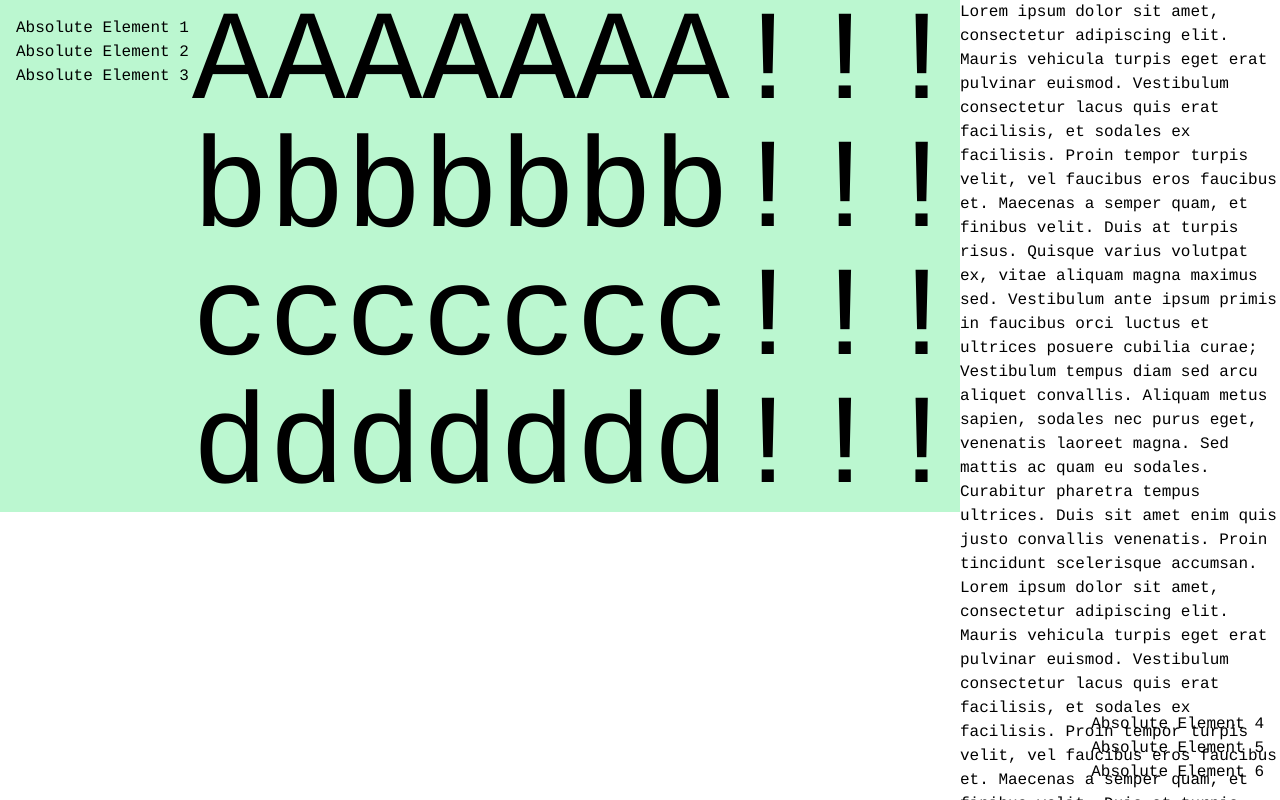
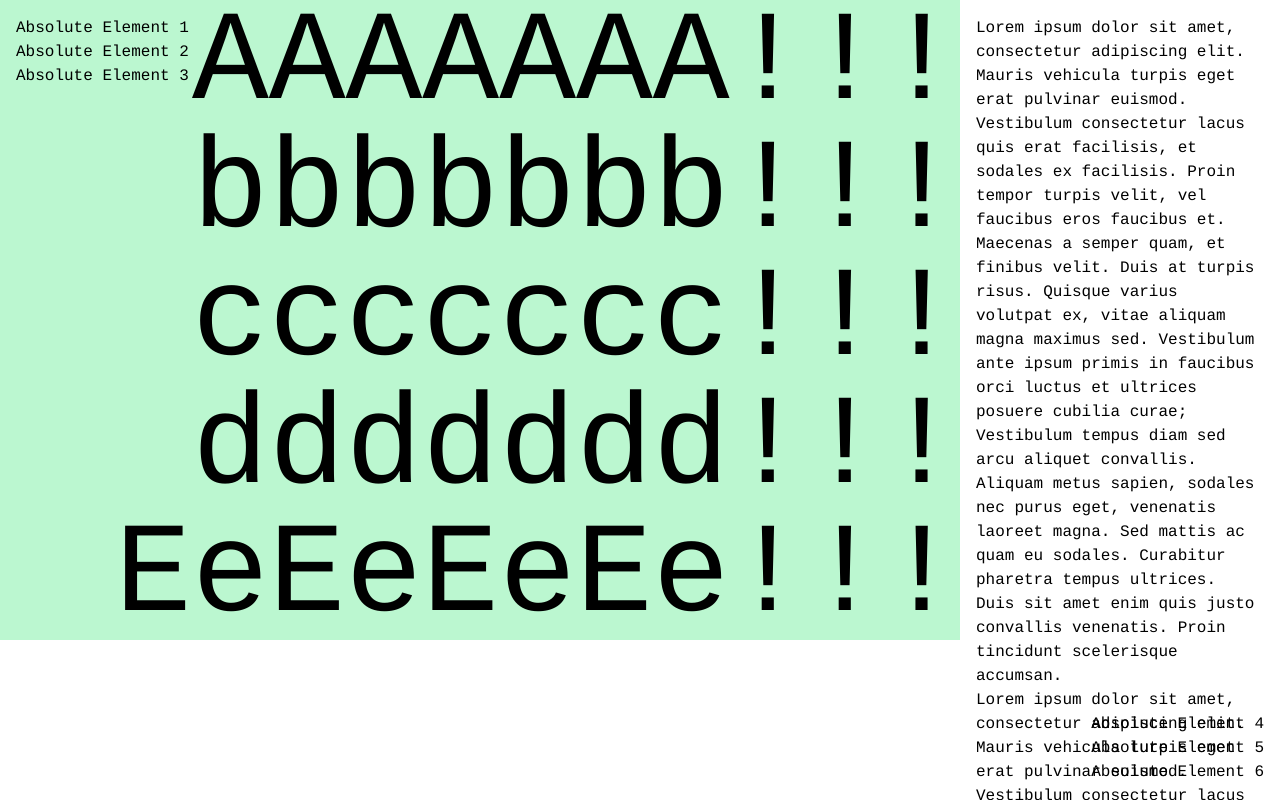
Before and after one commit to rcmilan/rcmilan, a React (Create React App) app: page / in a window 1280 px wide. Shown: the top 800 px of the page. Built offline with nearby package versions, Linux system fonts and the light colour scheme.

Commit message:
implementando fixedContent

```diff
--- a/src/pages/App.tsx
+++ b/src/pages/App.tsx
@@ -1,4 +1,5 @@
 import React from "react";
+import FixedContent from "../components/fixedContent";
 
 type Item = {
   id: number;
@@ -27,10 +28,15 @@ const items = [
     content: "ddddddd!!!",
     uri: "#!",
   },
+  {
+    id: 5,
+    content: "EeEeEeEe!!!",
+    uri: "#!",
+  }
 ];
 
 function App() {
-  const generateLi = (item: Item) => {
+  const generateListHref = (item: Item) => {
     return (
       <li
         key={item.id}
@@ -42,55 +48,51 @@ function App() {
       </li>
     );
   };
+  //blur-sm pointer-events-none
 
   return (
     <>
-      <div className="fixed top-0 left-0 p-4 z-10">
-        <p>Absolute Element 1</p>
-        <p>Absolute Element 2</p>
-        <p>Absolute Element 3</p>
-      </div>
-      <div className="fixed bottom-0 right-0 p-4 z-10">
-        <p>Absolute Element 4</p>
-        <p>Absolute Element 5</p>
-        <p>Absolute Element 6</p>
-      </div>
-      <div className="flex">
+      <FixedContent />
+      <div className="">
+        <div className="flex ">
           <div className="flex-auto basis-3/4">
             <div>
-            <ul className="list-none">{items.map((i) => generateLi(i))}</ul>
+              <ul className="list-none">
+                {items.map((i) => generateListHref(i))}
+              </ul>
             </div>
           </div>
 
-        <div className="flex-auto basis-1/4">
+          <div className="flex-auto basis-1/4 p-4">
             <p>
               Lorem ipsum dolor sit amet, consectetur adipiscing elit. Mauris
               vehicula turpis eget erat pulvinar euismod. Vestibulum consectetur
               lacus quis erat facilisis, et sodales ex facilisis. Proin tempor
-            turpis velit, vel faucibus eros faucibus et. Maecenas a semper quam,
-            et finibus velit. Duis at turpis risus. Quisque varius volutpat ex,
-            vitae aliquam magna maximus sed. Vestibulum ante ipsum primis in
-            faucibus orci luctus et ultrices posuere cubilia curae; Vestibulum
-            tempus diam sed arcu aliquet convallis. Aliquam metus sapien,
-            sodales nec purus eget, venenatis laoreet magna. Sed mattis ac quam
-            eu sodales. Curabitur pharetra tempus ultrices. Duis sit amet enim
-            quis justo convallis venenatis. Proin tincidunt scelerisque
-            accumsan.
+              turpis velit, vel faucibus eros faucibus et. Maecenas a semper
+              quam, et finibus velit. Duis at turpis risus. Quisque varius
+              volutpat ex, vitae aliquam magna maximus sed. Vestibulum ante
+              ipsum primis in faucibus orci luctus et ultrices posuere cubilia
+              curae; Vestibulum tempus diam sed arcu aliquet convallis. Aliquam
+              metus sapien, sodales nec purus eget, venenatis laoreet magna. Sed
+              mattis ac quam eu sodales. Curabitur pharetra tempus ultrices.
+              Duis sit amet enim quis justo convallis venenatis. Proin tincidunt
+              scelerisque accumsan.
             </p>
             <p>
               Lorem ipsum dolor sit amet, consectetur adipiscing elit. Mauris
               vehicula turpis eget erat pulvinar euismod. Vestibulum consectetur
               lacus quis erat facilisis, et sodales ex facilisis. Proin tempor
-            turpis velit, vel faucibus eros faucibus et. Maecenas a semper quam,
-            et finibus velit. Duis at turpis risus. Quisque varius volutpat ex,
-            vitae aliquam magna maximus sed. Vestibulum ante ipsum primis in
-            faucibus orci luctus et ultrices posuere cubilia curae; Vestibulum
-            tempus diam sed arcu aliquet convallis. Aliquam metus sapien,
-            sodales nec purus eget, venenatis laoreet magna. Sed mattis ac quam
-            eu sodales. Curabitur pharetra tempus ultrices. Duis sit amet enim
-            quis justo convallis venenatis. Proin tincidunt scelerisque
-            accumsan.
+              turpis velit, vel faucibus eros faucibus et. Maecenas a semper
+              quam, et finibus velit. Duis at turpis risus. Quisque varius
+              volutpat ex, vitae aliquam magna maximus sed. Vestibulum ante
+              ipsum primis in faucibus orci luctus et ultrices posuere cubilia
+              curae; Vestibulum tempus diam sed arcu aliquet convallis. Aliquam
+              metus sapien, sodales nec purus eget, venenatis laoreet magna. Sed
+              mattis ac quam eu sodales. Curabitur pharetra tempus ultrices.
+              Duis sit amet enim quis justo convallis venenatis. Proin tincidunt
+              scelerisque accumsan.
             </p>
+          </div>
         </div>
       </div>
     </>
```
Lines whose indentation alone changed are shown as unchanged.
